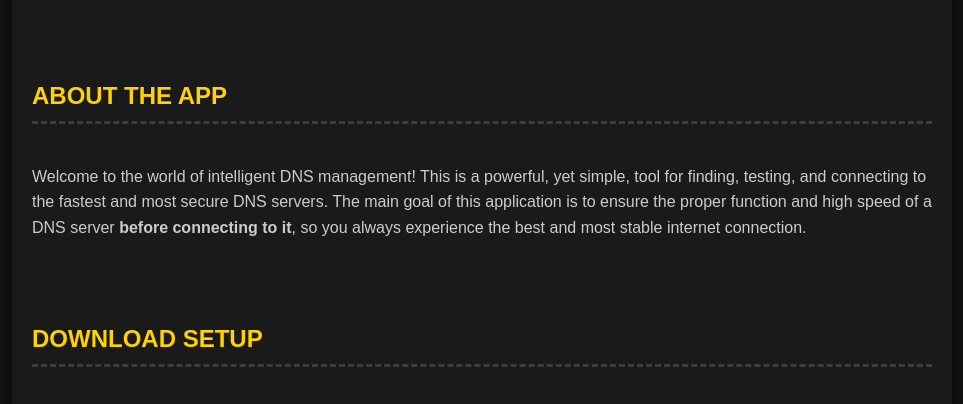
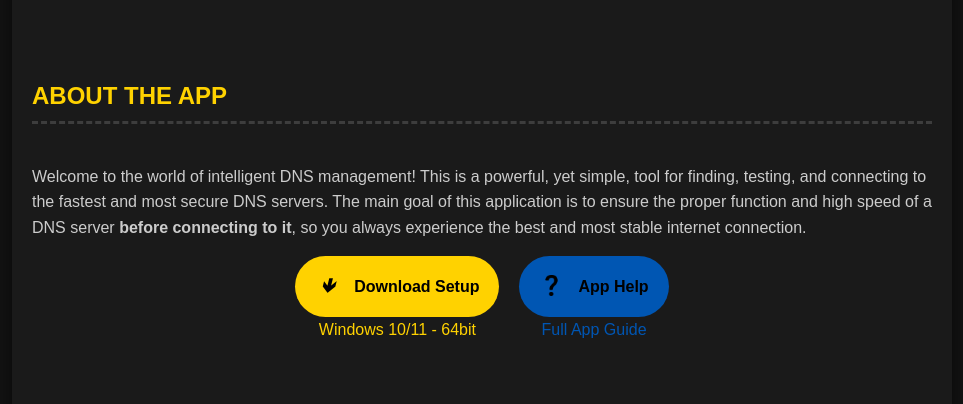
Before and after one commit to 1-ClickTutorilas/1-Click-Smart-DNS-Manager, a plain HTML site: page index.html in a window 1280 px wide. Shown: the part 367-771 px from the top of the page, without its empty margins (158-1121 px from the left). Drawn offline with Linux system fonts and the light colour scheme.

Commit message:
Update index.html

```diff
--- a/index.html
+++ b/index.html
@@ -58,7 +58,6 @@
       </section>
 
         <section class="download-section">
-        <h2>Download Setup</h2>
         <div class="my-row">
           <div class="left-item">
             <!-- Google Drive -->
```
